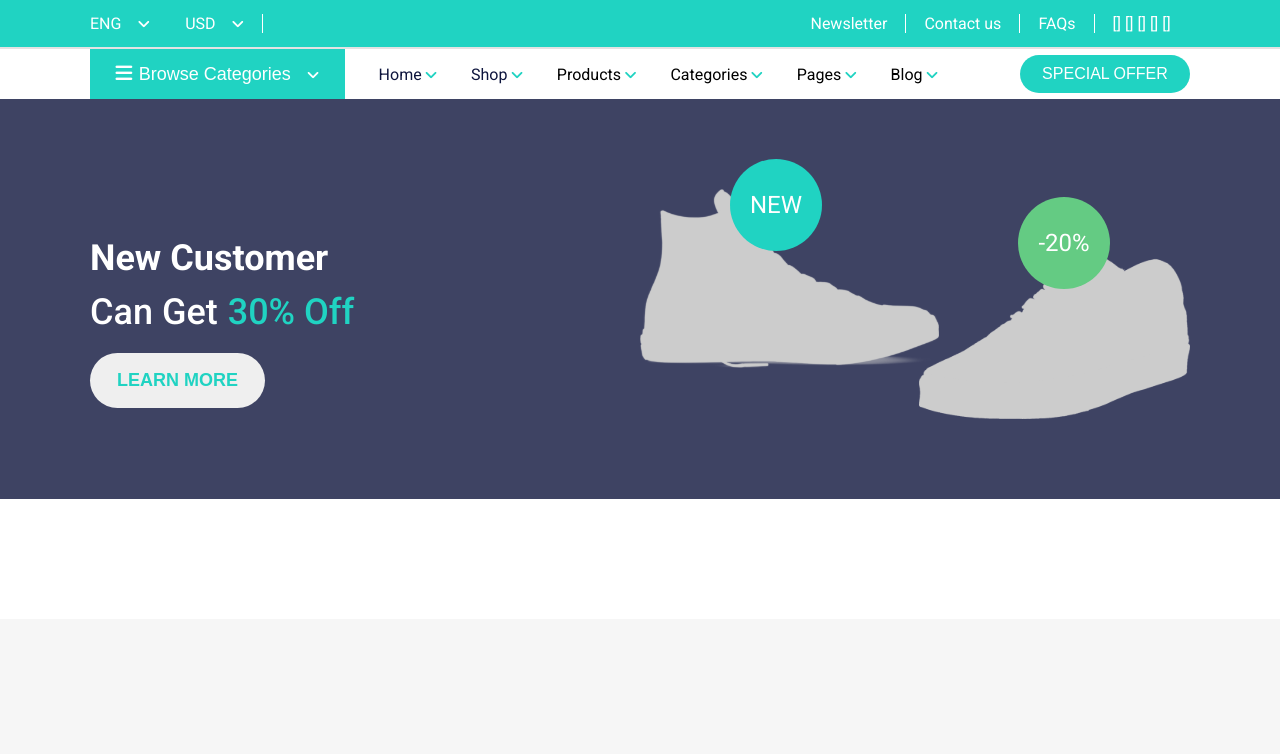
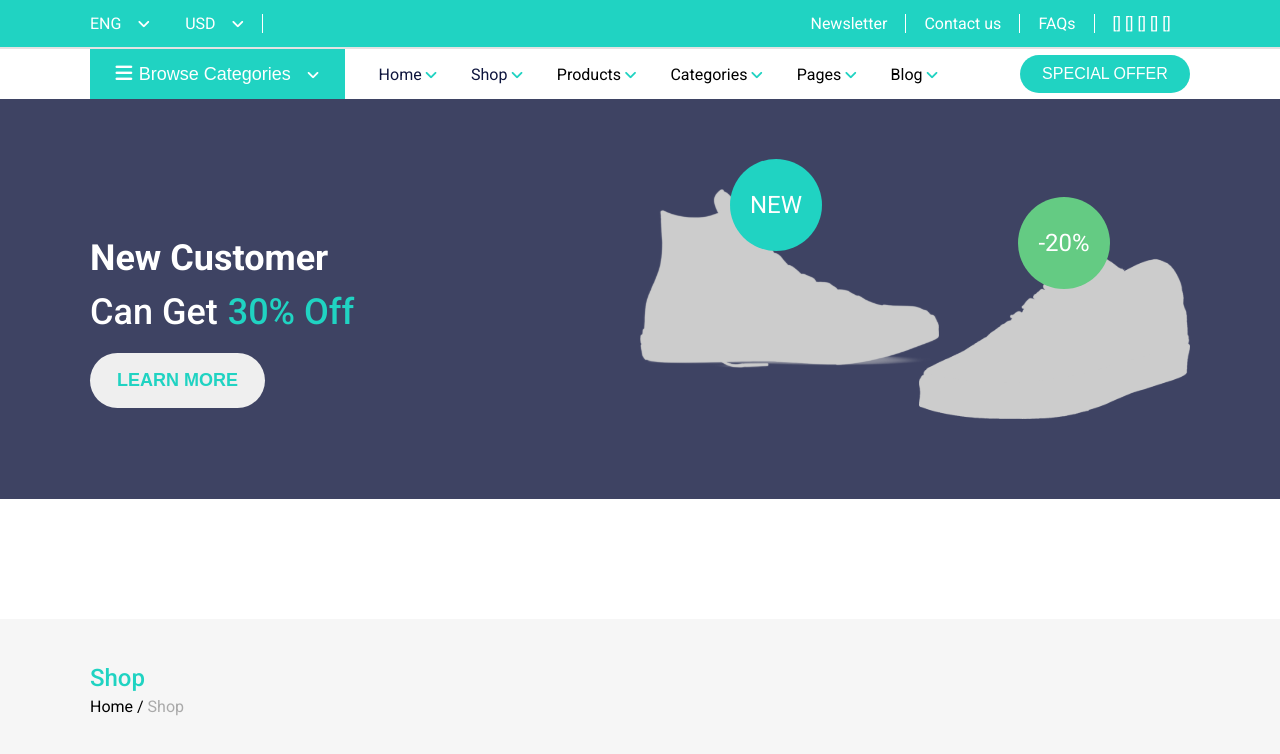
Before and after one commit to ScrumWin21/ScrumFrontEnd, a React (Create React App) app: page /ShopPage in a window 1280 px wide. Shown: the top 754 px of the page. Built offline with nearby package versions, Linux system fonts and the light colour scheme.

Commit message:
Item #93 add shop text

```diff
--- a/css/App.css
+++ b/css/App.css
@@ -1181,4 +1181,32 @@ p {
   height: 140px;
   background-color: #f6f6f6;
   display: flex;
+  font-family: "Roboto", sans-serif;
 }
+
+.shopPageFilter-left {
+  width: 25%;
+  margin-top: 45px;
+}
+
+.shopPageFilter-left h2 {
+  font-size: 1.5rem;
+  color: #20d3c2;
+  font-weight: 500;
+  margin: 0;
+  margin-bottom: 5px;
+}
+
+.shopPageFilter-left span {
+  margin-right: 0;
+  cursor: pointer;
+}
+
+.shopPageFilter-left span:hover {
+  border-bottom: none;
+}
+
+.shopPageFilter-left .shopPageFiler-left-shop-little {
+  color: #AAAAAA;
+  margin-left: 0;
+}
--- a/scss/ShopPage/_shopFilter.scss
+++ b/scss/ShopPage/_shopFilter.scss
@@ -4,4 +4,29 @@
     height: 140px;
     background-color: $LightGreyBackground;
     display: flex;
+    font-family: $FontMain;
 }
+
+.shopPageFilter-left {
+    width: 25%;
+    margin-top: 45px;
+    h2 {
+        font-size: 1.5rem;
+        color: $ThemeColorTeal;
+        font-weight: 500;
+        margin: 0;
+        margin-bottom: 5px;
+    }
+
+    span {
+        margin-right: 0;
+        cursor: pointer;
+        &:hover {
+            border-bottom: none;
+        }
+    }
+    .shopPageFiler-left-shop-little {
+        color: #AAAAAA;
+        margin-left: 0;
+    }
+}
--- a/src/components/shopDetails/ShopComponents/ShopFilter.js
+++ b/src/components/shopDetails/ShopComponents/ShopFilter.js
@@ -3,7 +3,17 @@ import React from "react";
 export const ShopFilter = () => {
   return (
     <>
-      <div className="shopPageFilterBackground"></div>
+      <div className="shopPageFilterBackground">
+        <div className="ContainerRegular margin-lr-auto">
+          <div className="shopPageFilter-left">
+            <h2 className="shopPageFilter-left-shop">Shop</h2>
+            <div>
+              <span>Home / </span>
+              <span className="shopPageFiler-left-shop-little">Shop</span>
+            </div>
+          </div>
+        </div>
+      </div>
     </>
   );
 };
```
